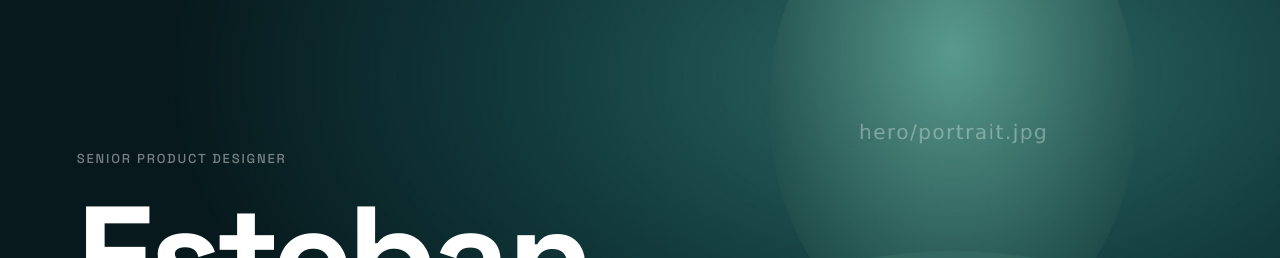
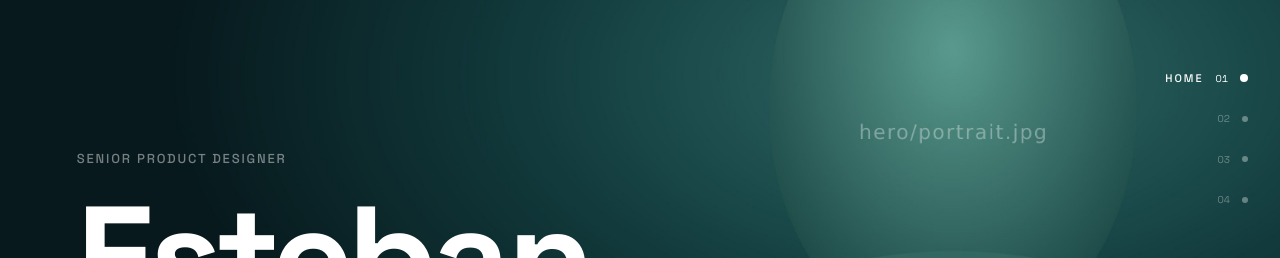
Before and after one commit to osouki22/Portfolio, a Next.js app: page / in a window 1280 px wide. Shown: the part 261-519 px from the top of the page. Built offline with nearby package versions, Linux system fonts and the light colour scheme.

Commit message:
feat: add fixed side navigation with scroll spy
Co-Authored-By: Claude Fable 5 <noreply@anthropic.com>
Claude-Session: https://claude.ai/code/session_012t7uKdiQ256taEeUWyJiyj

```diff
--- a/app/page.tsx
+++ b/app/page.tsx
@@ -2,10 +2,12 @@ import Hero from "@/components/sections/Hero";
 import About from "@/components/sections/About";
 import Work from "@/components/sections/Work";
 import Contact from "@/components/sections/Contact";
+import SideNav from "@/components/layout/SideNav";
 
 export default function Home() {
   return (
     <main>
+      <SideNav />
       <Hero />
       <About />
       <Work />
--- /dev/null
+++ b/components/layout/SideNav.tsx
@@ -0,0 +1,81 @@
+"use client";
+
+import { useEffect, useState } from "react";
+import { sections, type SectionId } from "@/lib/content";
+import { ScrollTrigger, setupGsap } from "@/lib/gsapSetup";
+import { scrollToSection } from "@/lib/scroll";
+
+/**
+ * Fixed vertical section navigation, placed on the RIGHT — opposite the
+ * portrait's left-side negative space, so it never competes with the name.
+ * Scroll spy via ScrollTrigger; labels reveal on hover/active; dims while
+ * the expanded work view is open (html[data-work-open]).
+ * On mobile it reduces to a minimal dot column.
+ */
+export default function SideNav() {
+  const [active, setActive] = useState<SectionId>("home");
+
+  useEffect(() => {
+    setupGsap();
+    const triggers = sections.map(({ id }) =>
+      ScrollTrigger.create({
+        trigger: `#${id}`,
+        start: "top 50%",
+        end: "bottom 50%",
+        onToggle: (self) => {
+          if (self.isActive) setActive(id);
+        },
+      })
+    );
+    return () => triggers.forEach((t) => t.kill());
+  }, []);
+
+  return (
+    <nav
+      aria-label="Sections"
+      className="side-nav fixed right-5 top-1/2 z-40 -translate-y-1/2 md:right-8"
+    >
+      <ul className="flex flex-col items-end gap-6">
+        {sections.map(({ id, label }, i) => {
+          const isActive = active === id;
+          return (
+            <li key={id}>
+              <button
+                type="button"
+                onClick={() => scrollToSection(`#${id}`)}
+                aria-label={label}
+                aria-current={isActive ? "true" : undefined}
+                className="side-nav__item group flex cursor-pointer items-center gap-3"
+              >
+                <span
+                  className={`side-nav__label hidden text-[0.6875rem] font-medium uppercase tracking-[0.18em] transition-all duration-300 md:block ${
+                    isActive
+                      ? "translate-x-0 text-white opacity-100"
+                      : "translate-x-2 text-white/50 opacity-0 group-hover:translate-x-0 group-hover:opacity-100"
+                  }`}
+                >
+                  {label}
+                </span>
+                <span
+                  className={`side-nav__num hidden text-[0.625rem] tabular-nums transition-colors duration-300 md:block ${
+                    isActive ? "text-white" : "text-white/35"
+                  }`}
+                >
+                  {String(i + 1).padStart(2, "0")}
+                </span>
+                <span
+                  className={`side-nav__dot block rounded-full transition-all duration-300 ${
+                    isActive
+                      ? "h-2 w-2 bg-white"
+                      : "h-1.5 w-1.5 bg-white/35 group-hover:bg-white/70"
+                  }`}
+                  aria-hidden="true"
+                />
+              </button>
+            </li>
+          );
+        })}
+      </ul>
+    </nav>
+  );
+}
```
